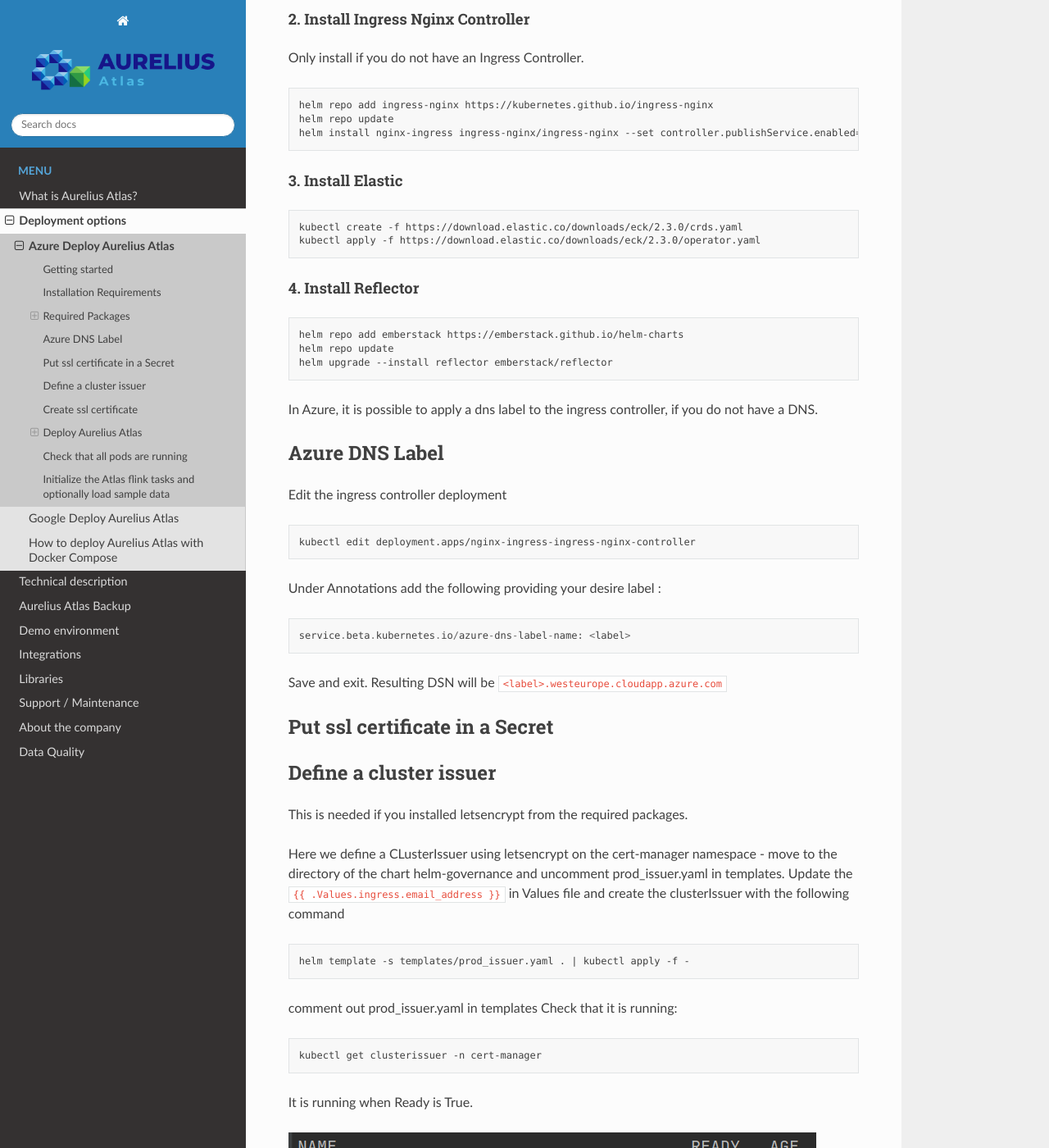
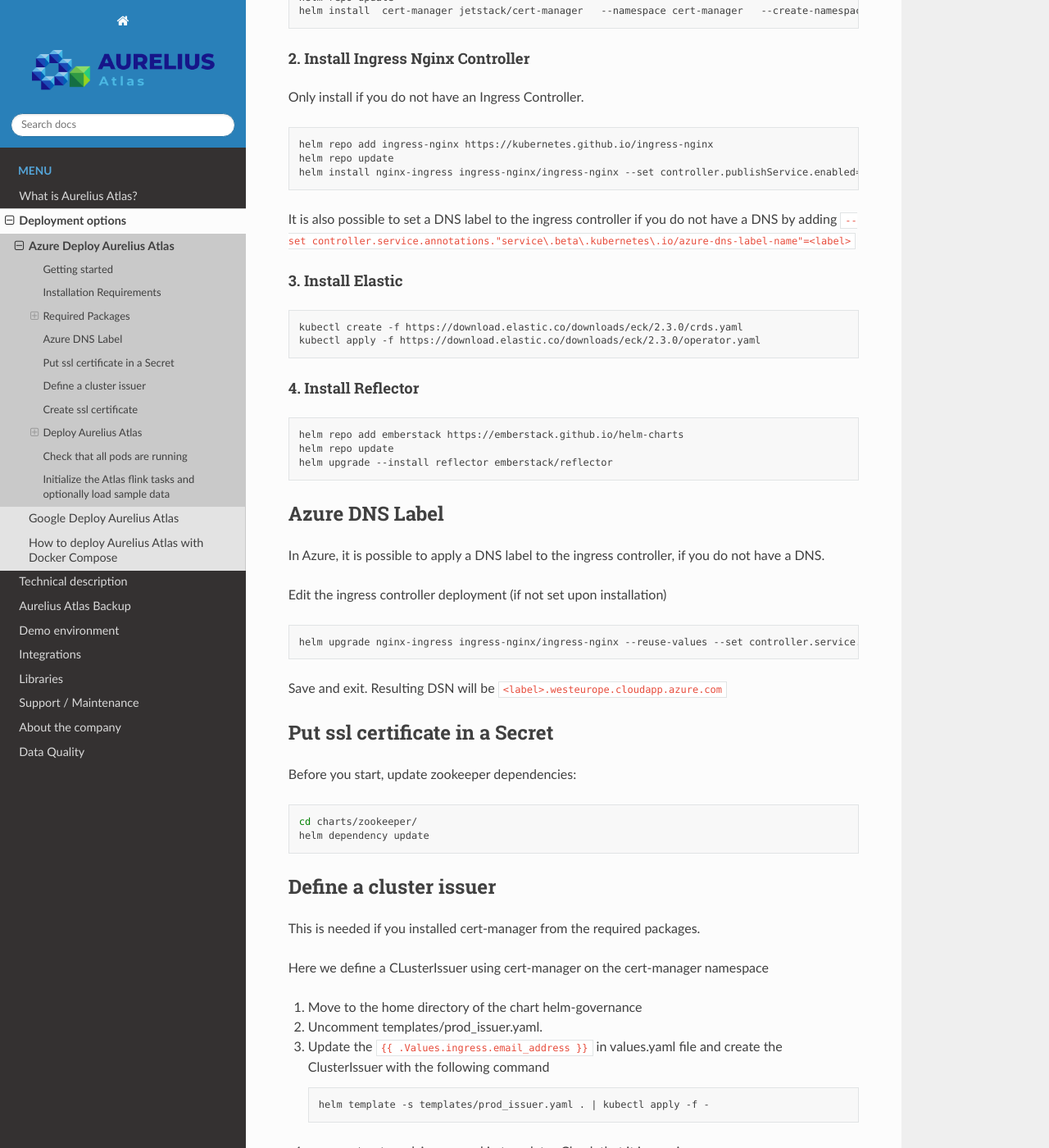
Before and after one commit to aureliusenterprise/doc_technical_manual, a Sphinx documentation site: the page built from DOc/docs/source/Options/Deployment/helm_azure_deployment.rst, in a window 1280 px wide and 1400 px high, scrolled down 1536 px. Shown: the whole window at 82% size. Built offline with Sphinx 7.4.7 and the Read the Docs theme 2.0.0, drawn with Linux system fonts in a browser that asks for light colours; pages that are not in the unit, such as notebooks, are missing from menus; some of the changed text lies outside the part shown.

Commit message:
Update azure deployment docs (#36)
* update azure deployment docs

* fix bugs in code snippets

* update flink jobs instruction

```diff
--- a/DOc/docs/source/Options/Deployment/helm_azure_deployment.rst
+++ b/DOc/docs/source/Options/Deployment/helm_azure_deployment.rst
@@ -24,11 +24,11 @@
 
 - Chosen Azure Cli installed
 
-  - `az <https://learn.microsoft.com/en-us/cli/azure/install-azure-cli>`__
+  - `az <https://learn.microsoft.com/en-us/cli/azure/install-azure-cli>`
 
 - kubectl installed and linked to Azure Cli
 
-  - `az linked <https://learn.microsoft.com/en-us/azure/aks/learn/quick-kubernetes-deploy-cli#connect-to-the-cluster>`__
+  - `az linked <https://learn.microsoft.com/en-us/azure/aks/learn/quick-kubernetes-deploy-cli#connect-to-the-cluster>`
 
 Further you need the helm chart to deploy all services from https://github.com/aureliusenterprise/Aurelius-Atlas-helm-chart
 
@@ -62,7 +62,7 @@
 Only install if you do not have a certificate manager. Please be aware
 if you use another manger, some commands later will need adjustments.
 The certificate manager here is
-`cert-manager <https://cert-manager.io/docs/installation/helm/>`__.
+`cert-manager <https://cert-manager.io/docs/installation/helm/>`.
 
 .. code:: bash
 
@@ -79,7 +79,9 @@
 
    helm repo add ingress-nginx https://kubernetes.github.io/ingress-nginx
    helm repo update
-   helm install nginx-ingress ingress-nginx/ingress-nginx --set controller.publishService.enabled=true
+   helm install nginx-ingress ingress-nginx/ingress-nginx --set controller.publishService.enabled=true --set controller.service.annotations."service\.beta\.kubernetes\.io/azure-load-balancer-health-probe-request-path"=/healthz
+
+It is also possible to set a DNS label to the ingress controller if you do not have a DNS by adding ``--set controller.service.annotations."service\.beta\.kubernetes\.io/azure-dns-label-name"=<label>``
 
 3. Install Elastic
 ''''''''''''''''''
@@ -98,22 +100,16 @@
    helm repo update
    helm upgrade --install reflector emberstack/reflector
 
-In Azure, it is possible to apply a dns label to the ingress controller, if you do not have a DNS.
 
 Azure DNS Label
 --------------------
+In Azure, it is possible to apply a DNS label to the ingress controller, if you do not have a DNS.
 
-Edit the ingress controller deployment
+Edit the ingress controller deployment (if not set upon installation)
 
-.. code:: bash
+..  code:: bash
 
-   kubectl edit deployment.apps/nginx-ingress-ingress-nginx-controller
-
-Under Annotations add the following providing your desire label :
-
-::
-
-   service.beta.kubernetes.io/azure-dns-label-name: <label>
+    helm upgrade nginx-ingress ingress-nginx/ingress-nginx --reuse-values --set controller.service.annotations."service\.beta\.kubernetes\.io/azure-dns-label-name"=<label>
 
 Save and exit. Resulting DSN will be
 ``<label>.westeurope.cloudapp.azure.com``
@@ -121,54 +117,61 @@
 Put ssl certificate in a Secret
 -------------------------------
 
+Before you start, update zookeeper dependencies:
+
+..  code:: bash
+
+    cd charts/zookeeper/
+    helm dependency update
+
 Define a cluster issuer
 -----------------------
 
-This is needed if you installed letsencrypt from the required packages.
+This is needed if you installed cert-manager from the required packages.
 
-Here we define a CLusterIssuer using letsencrypt on the cert-manager
-namespace - move to the directory of the chart helm-governance and
-uncomment prod_issuer.yaml in templates. Update the
-``{{ .Values.ingress.email_address }}`` in Values file and create the
-clusterIssuer with the following command
+Here we define a CLusterIssuer using cert-manager on the cert-manager
+namespace
 
-.. code:: bash
+#.  Move to the home directory of the chart helm-governance
+#.  Uncomment templates/prod_issuer.yaml.
+#.  Update the ``{{ .Values.ingress.email_address }}`` in values.yaml file and create the ClusterIssuer with the following command
 
-   helm template -s templates/prod_issuer.yaml . | kubectl apply -f -
+    ..  code:: bash
 
-comment out prod_issuer.yaml in templates Check that it is running:
+        helm template -s templates/prod_issuer.yaml . | kubectl apply -f -
 
-.. code:: bash
+#. comment out prod_issuer.yaml in templates Check that it is running:
 
-   kubectl get clusterissuer -n cert-manager
+    ..  code:: bash
 
-It is running when Ready is True.
+        kubectl get clusterissuer -n cert-manager
 
-.. image:: ../imgs/letsencrypt.png
+#. It is running when Ready is True.
+
+    .. image:: ../imgs/letsencrypt.png
 
 
 Create ssl certificate
 ----------------------
 
-This is needed if you installed letsencrypt from the required packages.
+This is needed if you installed cert-manager from the required packages.
 
--  Assumes you have a DNS linked to the external IP of the ingress
-   controller
--  move to the directory of the chart helm-governance
--  uncomment prod_issuer.yaml in templates
--  update the Values file ``{{ .Values.ingress.dns_url}}`` to your DNS
-   name
--  Create the certificate with the following command
+#.  Assumes you have a DNS linked to the external IP of the ingress controller
+#.  Move to the home directory of the chart helm-governance
+#.  Uncomment templates/certificate.yaml
+#.  Update the values.yaml file ``{{ .Values.ingress.dns_url}}`` to your DNS name
+#.  Create the certificate with the following command
 
-.. code:: bash
+    ..  code:: bash
 
-   helm template -s templates/certificate.yaml . | kubectl apply -f -
+        helm template -s templates/certificate.yaml . | kubectl apply -f -
 
-comment out certificate.yaml in templates Check that it is approved.
+#.  Comment out certificate.yaml in templates.
+#.  Check that it is approved.
 
-.. code:: bash
+    ..  code:: bash
 
-   kubectl get certificate -n cert-manager
+        kubectl get certificate -n cert-manager
 
 It is running when Ready is True
 
@@ -178,18 +181,22 @@
 Deploy Aurelius Atlas
 ---------------------
 
--  Create the namespace
--  Update the Values file
+#.  Create the namespace
+   ..   code:: bash
 
-   -  DNS name
-   -  external IP deploy the services
+        kubectl create namespace <namespace>
 
-.. code:: bash
+#.  Update the values.yaml file
+    * ``{{ .Values.keycloak.keycloakFrontendURL }}`` replace it to your DNS name
+    * ``{{ .Values.kafka-ui. ... .bootstrapServers }}`` edit it with your `<namespace>`
+    * ``{{ .Values.kafka-ui. ... .SERVER_SERVLET_CONTEXT_PATH }}`` edit it with your `<namespace>`
 
-   kubectl create namespace <namespace>
-   cd helm-governance
-   helm dependency update
-   helm install --generate-name -n <namespace>  -f values.yaml .
+#.  Deploy the services
+   ..   code:: bash
+
+        cd Aurelius-Atlas-helm-chart
+        helm dependency update
+        helm install --generate-name -n <namespace>  -f values.yaml .
 
 Users with Randomized Passwords
 ~~~~~~~~~~~~~~~~~~~~~~~~~~~~~~~
@@ -252,26 +259,28 @@
 ----------------------------------------------------------------
 
 Flink: - For more details about this flink helm chart look at `flink
-readme <./charts/flink/README.md>`__
+readme <./charts/flink/README.md>`
 
 Init Jobs:
 
 - Create the Atlas Users in Keycloak
 - Create the App Search Engines in Elastic
 
-.. code:: bash
+..  code:: bash
 
-   kubectl -n <namespace> exec -it <pod/flink-jobmanager-pod-name> -- bash
+    kubectl -n <namespace> exec -it <pod/flink-jobmanager-pod-name> -- bash
 
-.. code:: bash
+..  code:: bash
 
-   cd py_libs/m4i-flink-tasks/scripts/init/
-
-   python init-atlas-m4i-types.py
-   cd ..
-
-   /opt/flink/bin/flink run -d -py get_entity_job.py
-   /opt/flink/bin/flink run -d -py publish_state_job.py
-   /opt/flink/bin/flink run -d -py determine_change_job.py
-   /opt/flink/bin/flink run -d -py synchronize_appsearch_job.py
-   /opt/flink/bin/flink run -d -py local_operation_job.py
+    cd init
+    pip3 install m4i-atlas-core@git+https://github.com/aureliusenterprise/m4i_atlas_core.git#egg=m4i-atlas-core --upgrade
+    cd ../py_libs/m4i-flink-tasks/scripts
+    /opt/flink/bin/flink run -d -py get_entity_job.py
+    /opt/flink/bin/flink run -d -py publish_state_job.py
+    /opt/flink/bin/flink run -d -py determine_change_job.py
+    /opt/flink/bin/flink run -d -py synchronize_appsearch_job.py
+    /opt/flink/bin/flink run -d -py local_operation_job.py
+    ## To Load the Sample Demo Data
+    cd
+    cd init
+    ./load_sample_data.sh
```
